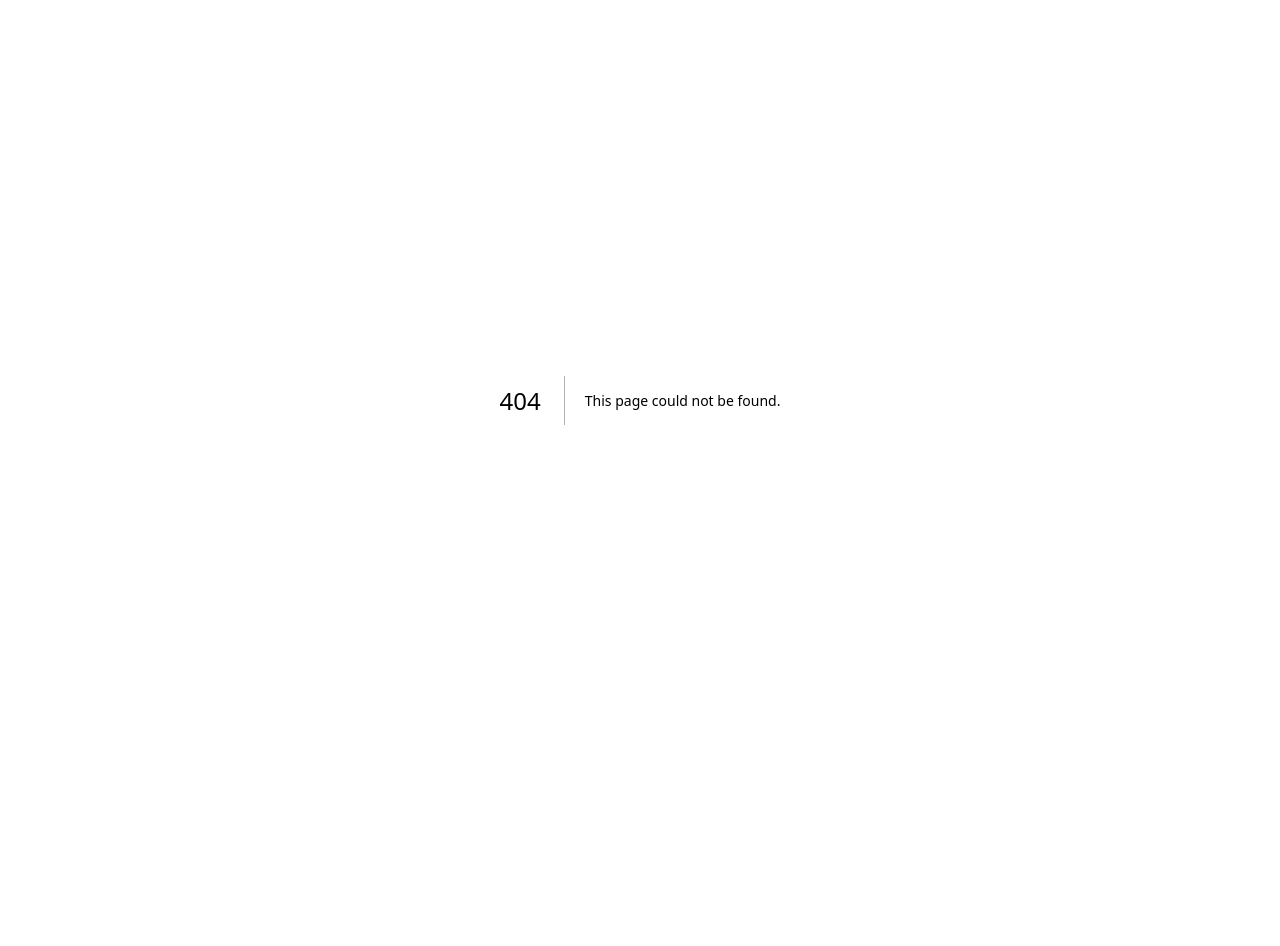
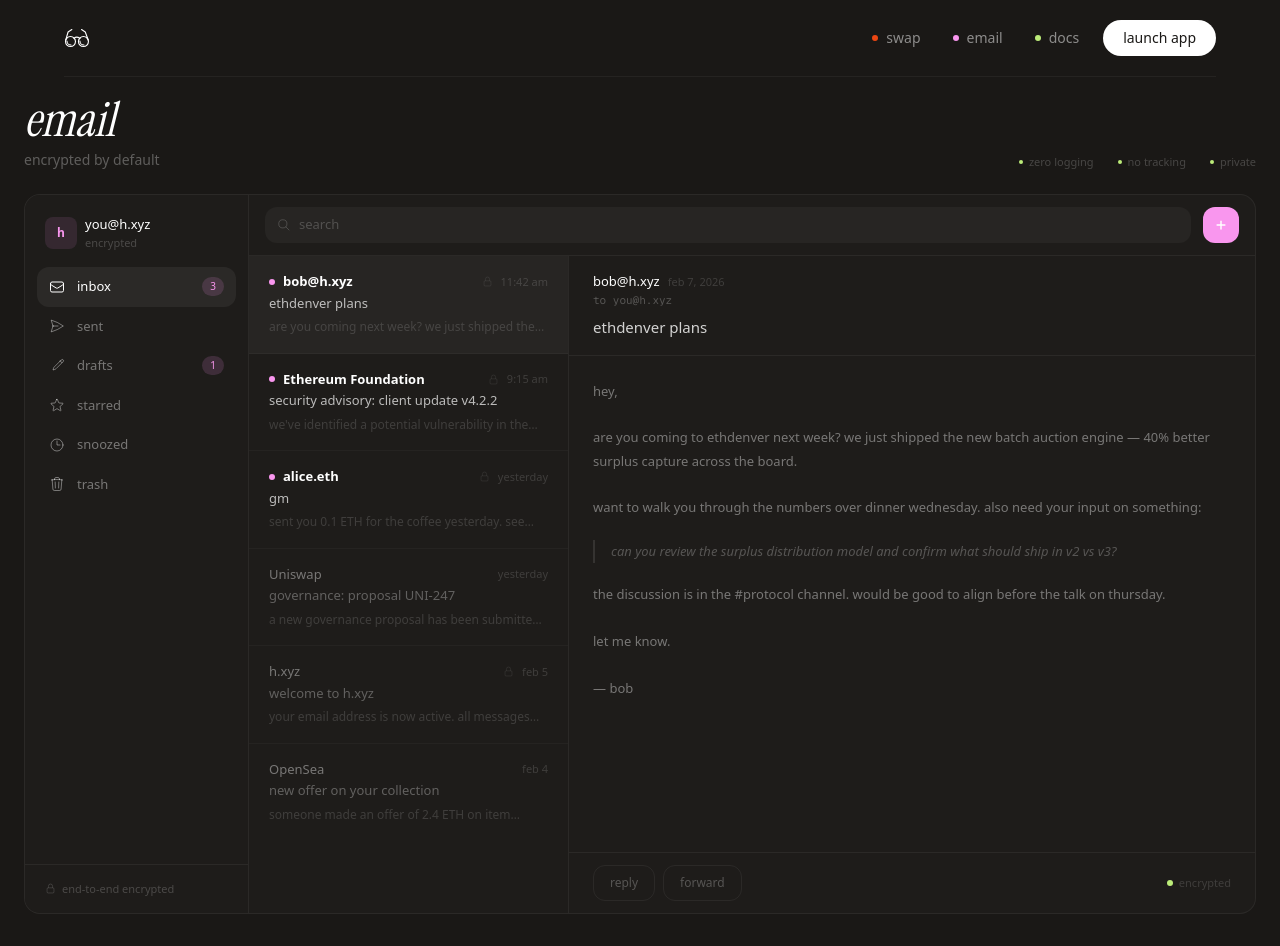
Before and after one commit to keypad/h.xyz, a Next.js app: page /email in a window 1280 px wide. Before the commit this address had no page. Before the commit the page ends 800 px from the top, so only its background shows below. Built offline with nearby package versions, Linux system fonts and the light colour scheme.

Commit message:
feat: add /email route with full inbox dashboard

```diff
--- /dev/null
+++ b/app/email/layout.tsx
@@ -0,0 +1,10 @@
+import type { Metadata } from "next"
+
+export const metadata: Metadata = {
+	title: "email",
+	description: "encrypted email with @h.xyz addresses. zero tracking. zero data.",
+}
+
+export default function EmailLayout({ children }: { children: React.ReactNode }) {
+	return children
+}
--- /dev/null
+++ b/app/email/page.tsx
@@ -0,0 +1,33 @@
+import Client from "@/components/email/client"
+import Header from "@/components/header"
+
+export default function EmailPage() {
+	return (
+		<>
+			<Header />
+			<main className="mx-auto max-w-7xl px-4 pt-24 pb-8 sm:px-6">
+				<div className="mb-6 flex items-end justify-between">
+					<div>
+						<h1 className="font-serif text-4xl italic text-white sm:text-5xl">email</h1>
+						<p className="mt-1.5 text-sm text-white/30">encrypted by default</p>
+					</div>
+					<div className="hidden items-center gap-6 text-[11px] text-white/20 sm:flex">
+						<div className="flex items-center gap-1.5">
+							<span className="h-1 w-1 rounded-full bg-[#BCEC79]" />
+							zero logging
+						</div>
+						<div className="flex items-center gap-1.5">
+							<span className="h-1 w-1 rounded-full bg-[#BCEC79]" />
+							no tracking
+						</div>
+						<div className="flex items-center gap-1.5">
+							<span className="h-1 w-1 rounded-full bg-[#BCEC79]" />
+							private
+						</div>
+					</div>
+				</div>
+				<Client />
+			</main>
+		</>
+	)
+}
--- /dev/null
+++ b/components/email/client.tsx
@@ -0,0 +1,36 @@
+"use client"
+
+import Compose from "@/components/email/compose"
+import { Provider } from "@/components/email/context"
+import Detail from "@/components/email/detail"
+import List from "@/components/email/list"
+import Overlay from "@/components/email/overlay"
+import Sidebar from "@/components/email/sidebar"
+import Toolbar from "@/components/email/toolbar"
+
+export default function Client() {
+	return (
+		<Provider>
+			<div className="flex h-[calc(100vh-80px)] overflow-hidden rounded-2xl border border-white/[0.06] bg-[#1e1c1a]">
+				<div className="hidden w-56 shrink-0 md:block">
+					<Sidebar />
+				</div>
+				<Overlay />
+				<div className="flex min-w-0 flex-1 flex-col">
+					<Toolbar />
+					<div className="flex min-h-0 flex-1">
+						<div className="w-full flex-shrink-0 border-r border-white/[0.06] md:w-80">
+							<div className="flex h-full flex-col">
+								<List />
+							</div>
+						</div>
+						<div className="hidden min-w-0 flex-1 md:flex">
+							<Detail />
+						</div>
+					</div>
+				</div>
+			</div>
+			<Compose />
+		</Provider>
+	)
+}
```
